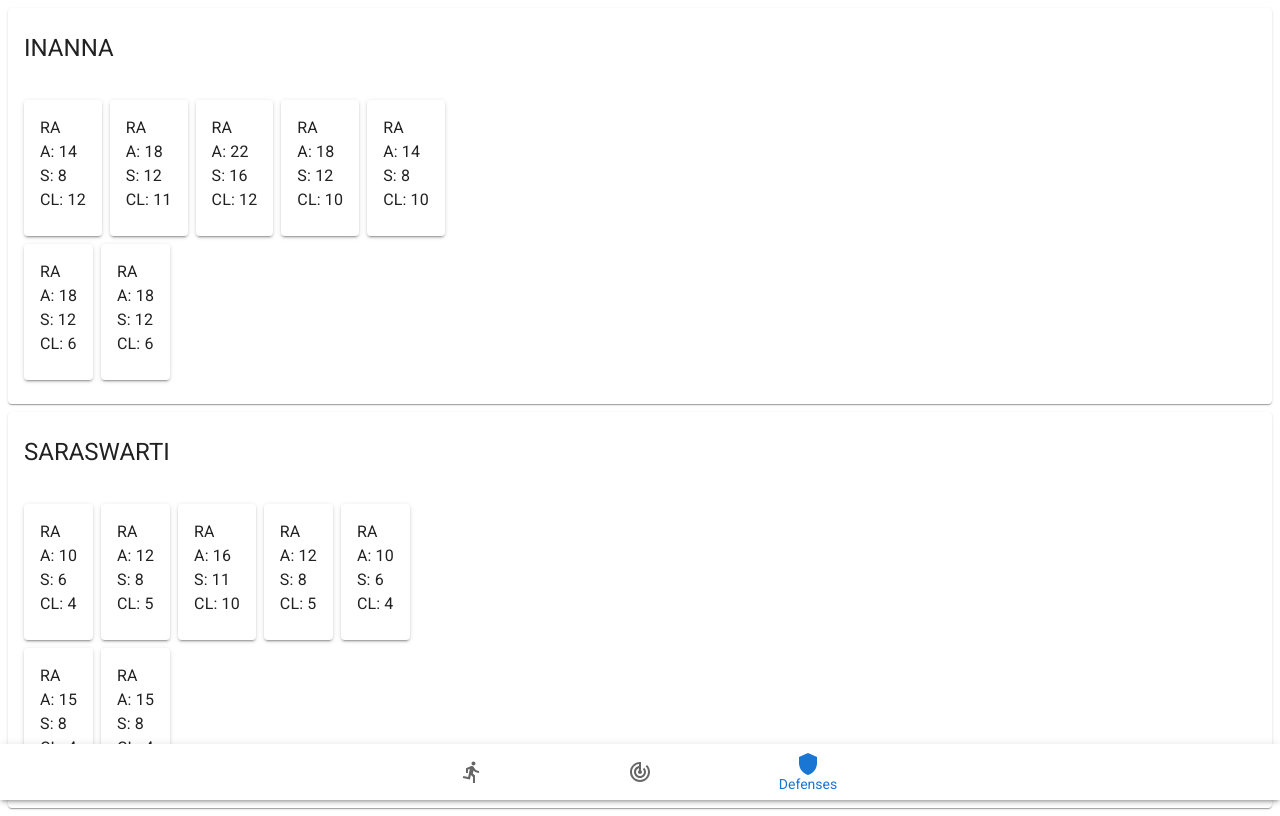
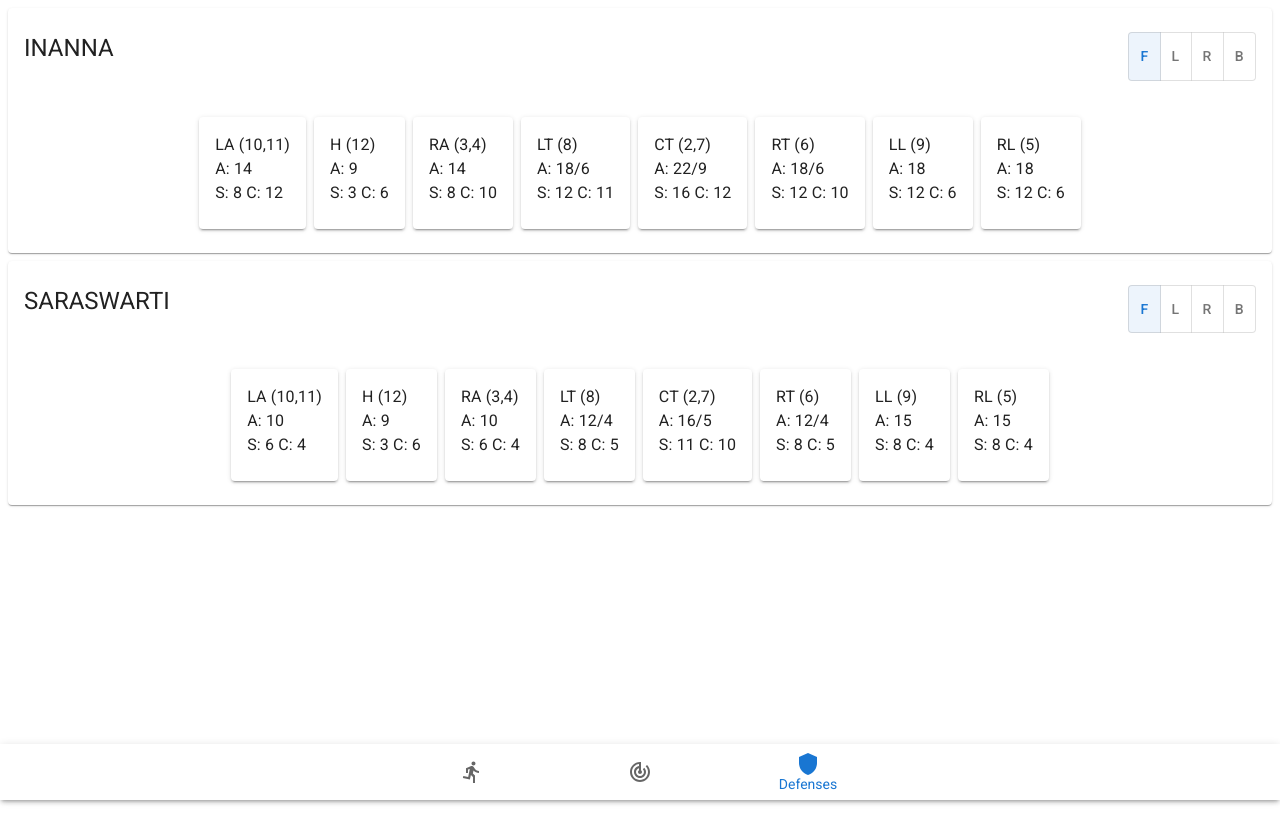
Before and after one commit to Rangoric/BattleTech-Campaign, a Next.js app: page /BattleTech-Campaign/record-sheets/gameday-2025-01-05-voh in a window 1280 px wide. Both pictures are taken after a click on the button "Defenses". Built offline with nearby package versions, Linux system fonts and the light colour scheme.

Commit message:
Direction and defenses shown

```diff
--- a/src/recordSheets/DefenseDisplay.tsx
+++ b/src/recordSheets/DefenseDisplay.tsx
@@ -1,7 +1,8 @@
-import { Box, Card, CardContent, CardHeader } from "@mui/material";
-import { IRecordSheet } from "./data/IRecordSheet";
+import { Box, Card, CardContent, CardHeader, ToggleButton, ToggleButtonGroup } from "@mui/material";
+import { eIncomingFireDirection, IRecordSheet } from "./data/IRecordSheet";
 import { useUnitStatus } from "./data/useUnitStatus";
 import { LocationDisplay } from "./LocationDisplay";
+import { useState } from "react";
 
 export interface IDefenseDisplayProps {
   unit: IRecordSheet;
@@ -9,22 +10,40 @@ export interface IDefenseDisplayProps {
 
 export const DefenseDisplay: React.FC<IDefenseDisplayProps> = ({ unit }) => {
   const [unitStatus] = useUnitStatus(unit.pilotData.callSign);
+  const [incomingFireDirection, setIncomingFireDirection] = useState(eIncomingFireDirection.front);
   return (
     <Card elevation={1}>
-      <CardHeader title={unit.pilotData.callSign} />
+      <CardHeader
+        title={
+          <Box display={"flex"} flexDirection={"row"} gap={1} justifyContent={"space-between"}>
+            {unit.pilotData.callSign}{" "}
+            <ToggleButtonGroup value={incomingFireDirection} onChange={(e, v) => setIncomingFireDirection(v)} exclusive>
+              <ToggleButton value={eIncomingFireDirection.front} color={"primary"}>
+                F
+              </ToggleButton>
+              <ToggleButton value={eIncomingFireDirection.left} color={"secondary"}>
+                L
+              </ToggleButton>
+              <ToggleButton value={eIncomingFireDirection.right} color={"secondary"}>
+                R
+              </ToggleButton>
+              <ToggleButton value={eIncomingFireDirection.rear} color={"error"}>
+                B
+              </ToggleButton>
+            </ToggleButtonGroup>
+          </Box>
+        }
+      />
       <CardContent>
-        <Box display={"flex"} flexDirection={"column"} gap={1}>
-          <Box display={"flex"} flexDirection={"row"} gap={1}>
-            <LocationDisplay location={unit.vehicle.locations.leftArm} unitStatus={unitStatus} />
-            <LocationDisplay location={unit.vehicle.locations.leftTorso} unitStatus={unitStatus} />
-            <LocationDisplay location={unit.vehicle.locations.centerTorso} unitStatus={unitStatus} />
-            <LocationDisplay location={unit.vehicle.locations.rightTorso} unitStatus={unitStatus} />
-            <LocationDisplay location={unit.vehicle.locations.rightArm} unitStatus={unitStatus} />
-          </Box>
-          <Box display={"flex"} flexDirection={"row"} gap={1}>
-            <LocationDisplay location={unit.vehicle.locations.leftLeg} unitStatus={unitStatus} />
-            <LocationDisplay location={unit.vehicle.locations.rightLeg} unitStatus={unitStatus} />
-          </Box>
+        <Box display={"flex"} flexDirection={"row"} gap={1} flexWrap={"wrap"} justifyContent={"center"}>
+          <LocationDisplay location={unit.vehicle.locations.LA} unitStatus={unitStatus} incomingFireDirection={incomingFireDirection} />
+          <LocationDisplay location={unit.vehicle.locations.H} unitStatus={unitStatus} incomingFireDirection={incomingFireDirection} />
+          <LocationDisplay location={unit.vehicle.locations.RA} unitStatus={unitStatus} incomingFireDirection={incomingFireDirection} />
+          <LocationDisplay location={unit.vehicle.locations.LT} unitStatus={unitStatus} incomingFireDirection={incomingFireDirection} />
+          <LocationDisplay location={unit.vehicle.locations.CT} unitStatus={unitStatus} incomingFireDirection={incomingFireDirection} />
+          <LocationDisplay location={unit.vehicle.locations.RT} unitStatus={unitStatus} incomingFireDirection={incomingFireDirection} />
+          <LocationDisplay location={unit.vehicle.locations.LL} unitStatus={unitStatus} incomingFireDirection={incomingFireDirection} />
+          <LocationDisplay location={unit.vehicle.locations.RL} unitStatus={unitStatus} incomingFireDirection={incomingFireDirection} />
         </Box>
       </CardContent>
     </Card>
--- a/src/recordSheets/LocationDisplay.tsx
+++ b/src/recordSheets/LocationDisplay.tsx
@@ -1,20 +1,27 @@
 import { Card, CardContent, Typography } from "@mui/material";
-import { ILocation } from "./data/IRecordSheet";
+import { eIncomingFireDirection, HitLocationFromDirection, ILocation } from "./data/IRecordSheet";
 import { IUnitStatus } from "./data/IUnitStatus";
 
 export interface ILocationDisplayProps {
   location: ILocation;
   unitStatus: IUnitStatus;
+  incomingFireDirection: eIncomingFireDirection;
 }
 
-export const LocationDisplay: React.FC<ILocationDisplayProps> = ({ location }) => {
+export const LocationDisplay: React.FC<ILocationDisplayProps> = ({ location, incomingFireDirection }) => {
   return (
     <Card elevation={2}>
       <CardContent>
-        <Typography>RA</Typography>
-        <Typography>A: {location.armour}</Typography>
-        <Typography>S: {location.internalStructure}</Typography>
-        <Typography>CL: {location.critSlots.length}</Typography>
+        <Typography>
+          {location.location} ({HitLocationFromDirection[incomingFireDirection][location.location].join(",")})
+        </Typography>
+        <Typography>
+          A: {location.armour}
+          {!!location.rearArmour && <>/{location.rearArmour}</>}
+        </Typography>
+        <Typography>
+          S: {location.internalStructure} C: {location.critSlots.length}
+        </Typography>
       </CardContent>
     </Card>
   );
--- a/src/recordSheets/data/IRecordSheet.ts
+++ b/src/recordSheets/data/IRecordSheet.ts
@@ -68,12 +68,62 @@ export interface CritSlot {
 }
 
 export enum eLocations {
-  head = "head",
-  centerTorso = "centerTorso",
-  leftTorso = "leftTorso",
-  rightTorso = "rightTorso",
-  leftArm = "leftArm",
-  rightArm = "rightArm",
-  leftLeg = "leftLeg",
-  rightLeg = "rightLeg",
+  head = "H",
+  centerTorso = "CT",
+  leftTorso = "LT",
+  rightTorso = "RT",
+  leftArm = "LA",
+  rightArm = "RA",
+  leftLeg = "LL",
+  rightLeg = "RL",
 }
+
+export enum eIncomingFireDirection {
+  front = "front",
+  left = "left",
+  right = "right",
+  rear = "rear",
+}
+
+export const HitLocationFromDirection: Record<eIncomingFireDirection, Record<eLocations, number[]>> = {
+  [eIncomingFireDirection.front]: {
+    [eLocations.centerTorso]: [2, 7],
+    [eLocations.rightArm]: [3, 4],
+    [eLocations.rightLeg]: [5],
+    [eLocations.rightTorso]: [6],
+    [eLocations.leftTorso]: [8],
+    [eLocations.leftLeg]: [9],
+    [eLocations.leftArm]: [10, 11],
+    [eLocations.head]: [12],
+  },
+  [eIncomingFireDirection.rear]: {
+    [eLocations.centerTorso]: [2, 7],
+    [eLocations.rightArm]: [3, 4],
+    [eLocations.rightLeg]: [5],
+    [eLocations.rightTorso]: [6],
+    [eLocations.leftTorso]: [8],
+    [eLocations.leftLeg]: [9],
+    [eLocations.leftArm]: [10, 11],
+    [eLocations.head]: [12],
+  },
+  [eIncomingFireDirection.left]: {
+    [eLocations.leftTorso]: [2, 7],
+    [eLocations.leftLeg]: [3, 6],
+    [eLocations.leftArm]: [4, 5],
+    [eLocations.centerTorso]: [8],
+    [eLocations.rightTorso]: [9],
+    [eLocations.rightArm]: [10],
+    [eLocations.rightLeg]: [11],
+    [eLocations.head]: [12],
+  },
+  [eIncomingFireDirection.right]: {
+    [eLocations.rightTorso]: [2, 7],
+    [eLocations.rightLeg]: [3, 6],
+    [eLocations.rightArm]: [4, 5],
+    [eLocations.centerTorso]: [8],
+    [eLocations.leftTorso]: [9],
+    [eLocations.leftLeg]: [10],
+    [eLocations.leftArm]: [11],
+    [eLocations.head]: [12],
+  },
+};
```
